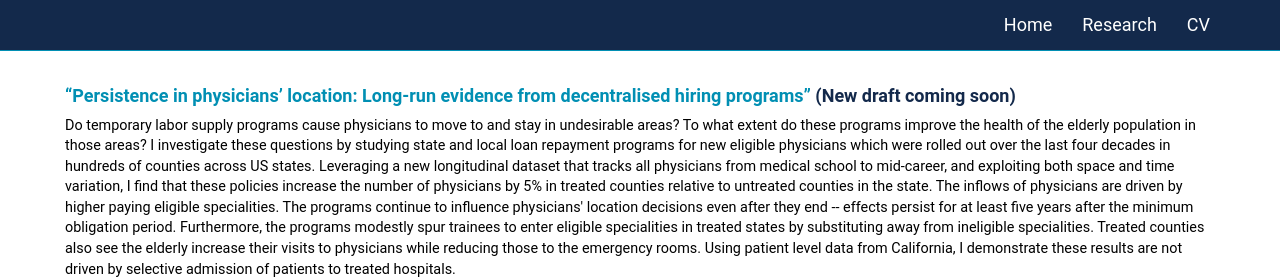
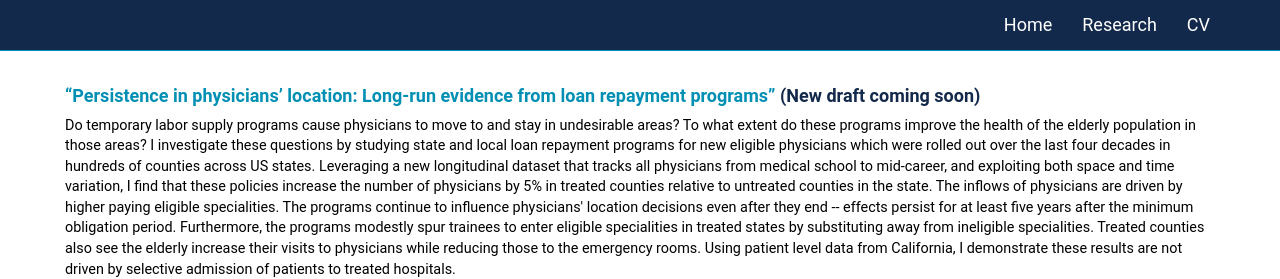
Before and after one commit to anomitaghosh/anomitaghosh.github.io, a Jekyll site: the page built from research.md, in a window 1280 px wide and 900 px high. Shown: the top 279 px of the window. Built offline with Jekyll 4.4.1, drawn with Linux system fonts in a browser that asks for light colours.

Commit message:
Update research.md

```diff
--- a/research.md
+++ b/research.md
@@ -2,7 +2,7 @@
 layout: secondary_pages
 ---
 
-#### [**"Persistence in physicians' location: Long-run evidence from decentralised hiring programs"**](researchpapers/Anomita_Ghoshjmp.pdf) (New draft coming soon)
+#### [**"Persistence in physicians' location: Long-run evidence from loan repayment programs"**](researchpapers/Anomita_Ghoshjmp.pdf) (New draft coming soon)
 
 <p style="font-size:0.8em">Do temporary labor supply programs cause physicians to move to and stay in undesirable areas? To what extent do these programs improve the health of the elderly population in those areas? I investigate these questions by studying state and local loan repayment programs for new eligible physicians which were rolled out over the last four decades in hundreds of counties across US states. Leveraging a new longitudinal dataset that tracks all physicians from medical school to mid-career, and exploiting both space and time variation, I find that these policies increase the number of physicians by 5% in treated counties relative to untreated counties in the state. The inflows of physicians are driven by higher paying eligible specialities. The programs continue to influence physicians' location decisions even after they end -- effects persist for at least five years after the minimum obligation period. Furthermore, the programs modestly spur trainees to enter eligible specialities in treated states by substituting away from ineligible specialities. Treated counties also see the elderly increase their visits to physicians while reducing those to the emergency rooms. Using patient level data from California, I demonstrate these results are not driven by selective admission of patients to treated hospitals.
 </p>
```
